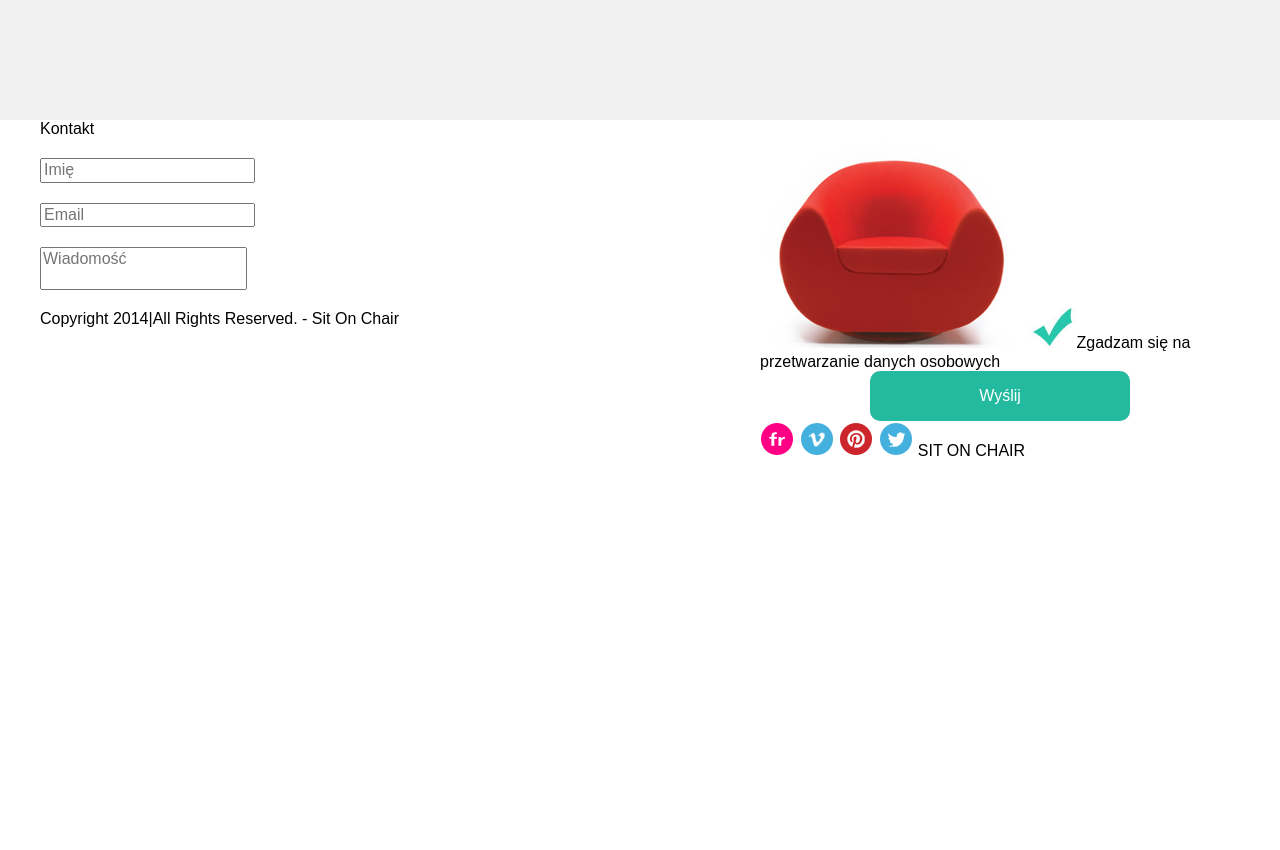
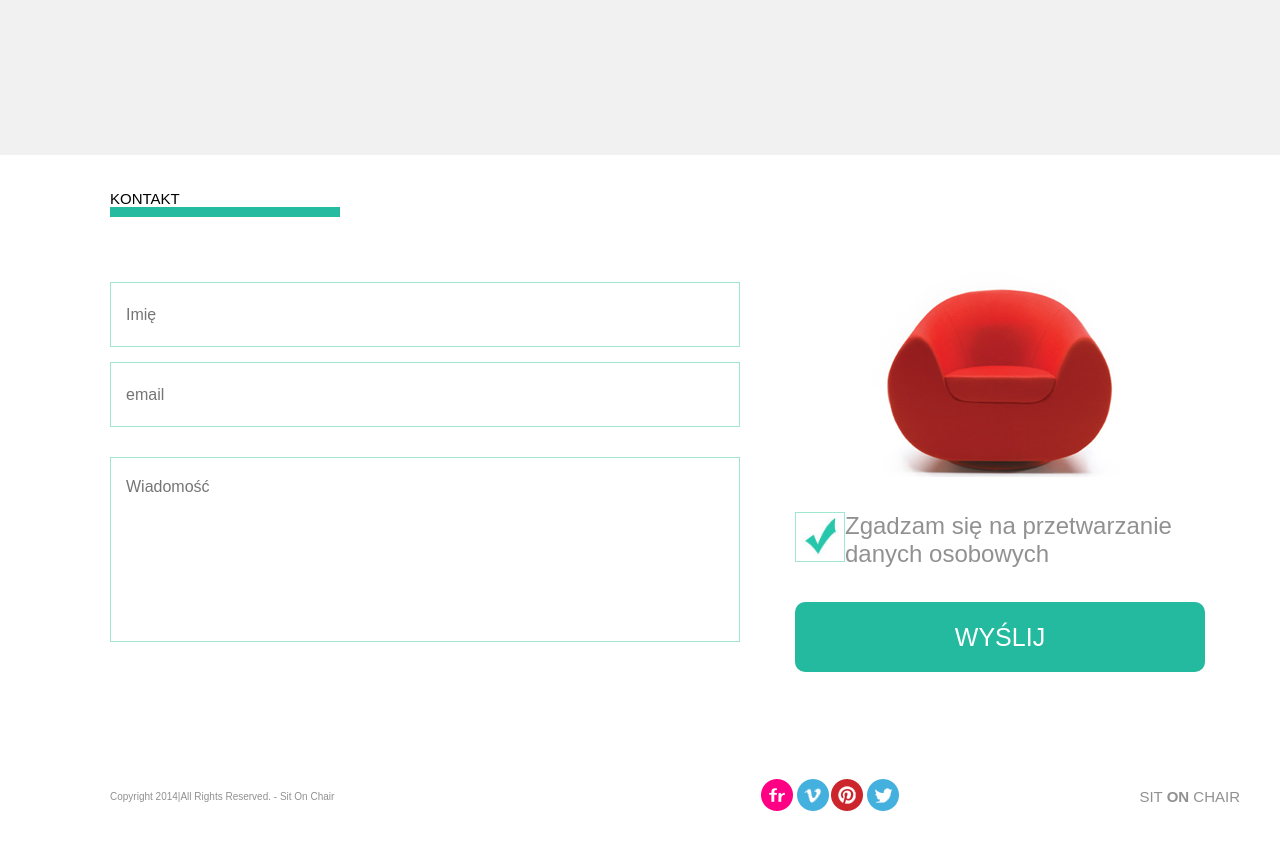
Before and after one commit to MRoszakPL/Sit-On-Chair, a plain HTML site: page index.html in a window 1280 px wide. Shown: the part 1460-2310 px from the top of the page. Before the commit the page ends 2230 px from the top, so only its background shows below. Drawn offline with nearby package versions, Linux system fonts and the light colour scheme.

Commit message:
Changes in styles of contact form, offers and gallery

```diff
--- a/css/style.css
+++ b/css/style.css
@@ -7,6 +7,8 @@ body{
     display: block;
     clear: both;
 }
+
+
 
 nav {
 
@@ -145,19 +147,25 @@ p{
 
 
 .col-33{
-    width: 33.3333%;
+    width: calc(33.33333% - 69px);
     box-sizing: border-box;
     float: left;
     margin-bottom: 75px;
-}
-
-.col-33:last-of-type{
-    border: 1px solid #dbdbdb;
-    height: 235px;
+    margin-right: 30px;
 
 }
 
+.gallery .col-33:first-of-type{
+    height: 235px;
+    margin-left: 70px;
 
+}
+
+.gallery .col-33:last-of-type{
+    border: 1px solid #dbdbdb;
+    height: 235px;
+    margin-right: 70px;
+}
 
 .slider div ul{
     list-style: none;
@@ -199,33 +207,161 @@ button span{
     text-transform: uppercase;
     font-size: 16px;
 }
+/* Prices's part of styles */
 
 .prices{
     height: 700px;
     background-color: #f1f1f1;
 }
 
+
+.prices .container>h2{
+    display: block;
+    width: 0.66em;
+
+    font-size: 15px;
+    font-weight: 500;
+    margin: 35px 0 50px 70px;
+    text-transform: uppercase;
+    padding: 0px 220px 0px 0;
+    border-bottom: 10px solid #25bba0;
+}
+
+.planForm{
+    box-sizing: border-box;
+    background-color: #f9f9f9;
+    width: calc(33.33333% - 68px);
+    float: left;
+    border: 2px solid #d4d4d4;
+    margin-right:30px;
+}
+
+.planForm:first-of-type{
+    margin-left: 70px;
+
+}
+.planForm:last-of-type{
+    margin-right: 70px;
+
+}
+
+.planForm+.active{
+    box-sizing: border-box;
+    background-color: #27c7ab;
+    width: calc(33.33333% - 68px);
+    border: 2px solid #27c7ab;
+}
+
+/* Contact form's part styles */
+
 .contact {
+    position: relative;
     height: 650px;
     background-color: #ffffff;
 
 }
 
+.contact .col-40{
+    position: relative;
+    margin: 0px 0px 50px 0;
+    height: 550px;
+}
+.col-60{
+    box-sizing: border-box;
+    position: relative;
+    width: 60%;
+    float: left;
+    margin: 0px 0px 50px 0;
+    height: 550px;
+}
 
+.contact .container>h2{
+    width: 0.66em;
+    display: block;
+    font-size: 15px;
+    font-weight: 500;
+    margin: 35px 0 50px 70px;
+    text-transform: uppercase;
+    padding: 0px 220px 0px 0;
+    border-bottom: 10px solid #25bba0;
+}
 
-.col-60{
-    width: 60%;
+input{
     box-sizing: border-box;
+    display: block;
+    height: 65px;
+    width: 630px;
+    margin: 15px 70px;
+    border: 1px solid #a1e6d1;
+}
+
+input[placeholder]{
+    padding: 0 0 0 15px;
+}
+
+textarea{
+    box-sizing: border-box;
+    height: 185px;
+    width: 630px;
+    margin: 15px 70px;
+    resize: none;
+    border-color: #a1e6d1;
+}
+
+textarea[placeholder]{
+    padding: 20px 0 0 15px;
+}
+
+.permission{
+    font-size: 24px;
+    margin: 35px;
+    font-weight: 300;
+    color: #919191;
+}
+p>img{
+    box-sizing: border-box;
+    display: block;
+    float: left;
+    padding: 5px;
+    width: 50px;
+    height: 50px;
+    border: 1px solid #a1e6d1;
+
+}
+
+.contact button{
+    margin: 0 35px 0 35px;
+    height: 70px;
+    width: 410px;
+    text-transform: uppercase;
+    font-size: 25px;
+}
+
+.communities{
+    position: absolute;
+    bottom: 0;
+    left: 0;
+    width: 100%;
+}
+.communities>span{
+    float:right;
+    display: block;
+    line-height: 40px;
+    font-size: 15px;
+    color: #919191;
+}
+
+.communities>a{
+    display: block;
     float: left;
 }
 
-input, textarea{
-    display: block;
-    margin: 20px 0px;
-    resize: none;
+#copyrights{
+    position: absolute;
+    bottom: 0;
+    left: 70px;
+    color: #919191;
+    font-size: 10px;
+    line-height: 40px;
+
 }
-
-.col-30 a{
-    display: block;
-    float: left;
-}
--- a/index.html
+++ b/index.html
@@ -86,10 +86,9 @@
     </div>
 </section>
 <section class="prices">
-
     <div class="container">
-        <p>Cennik</p>
-        <div class="col-33">
+        <h2>Cennik</h2>
+        <div class="planForm">
             <p>Basic plan</p>
             <div class="rouned">
                 <p>85<span>99</span></p>
@@ -103,7 +102,7 @@
             </ul>
             <button>Dołącz</button>
         </div>
-        <div class="col-33">
+        <div class="planForm active">
             <p>Standard plan</p>
             <div class="rouned">
                 <p>95<span>99</span></p>
@@ -117,7 +116,7 @@
             </ul>
             <button>Dołącz</button>
         </div>
-        <div class="col-33">
+        <div class="planForm">
             <p>Advance plan</p>
             <div class="rouned">
                 <p>211<span>00</span></p>
@@ -131,30 +130,34 @@
             </ul>
             <button>Dołącz</button>
         </div>
+
     </div>
 </section>
 
 <section class="contact">
     <div class="container">
-        <span>Kontakt</span>
+        <h2>Kontakt</h2>
         <form>
             <div class="col-60">
                 <input type="text" name="name" placeholder="Imię">
-                <input type="email" name="email" placeholder="Email">
+                <input type="email" name="email" placeholder="email">
                 <textarea  name="message" placeholder="Wiadomość"></textarea>
-                <p>Copyright 2014|All Rights Reserved. - Sit On Chair</p>
+                <span id="copyrights">Copyright 2014|All Rights Reserved. - Sit On Chair</span>
             </div>
             <div class="col-40">
-                <img src="images/red_chair.png">
-                <img src="images/form_ok.jpg">Zgadzam się na przetwarzanie danych osobowych</img>
-                <button class="clearfix">Wyślij</button>
-                <a href=""><img src="images/flickr.png"></a>
-                <a href=""><img src="images/vimeo.png"></a>
-                <a href=""><img src="images/pinterest.png"></a>
-                <a href=""><img src="images/twitter.png"></a>
-                <span>SIT ON CHAIR</span>
+                <img class="clearfix" src="images/red_chair.png">
+                    <p class="permission"> <img src="images/form_ok.jpg">Zgadzam się na przetwarzanie danych osobowych</p>
+                <button>Wyślij</button>
+                <div class="communities">
+                    <a href=""><img src="images/flickr.png"></a>
+                    <a href=""><img src="images/vimeo.png"></a>
+                    <a href=""><img src="images/pinterest.png"></a>
+                    <a href=""><img src="images/twitter.png"></a>
+                    <span>SIT <b>ON</b> CHAIR</span>
+                </div>
             </div>
         </form>
+
 
     </div>
 </section>
```
